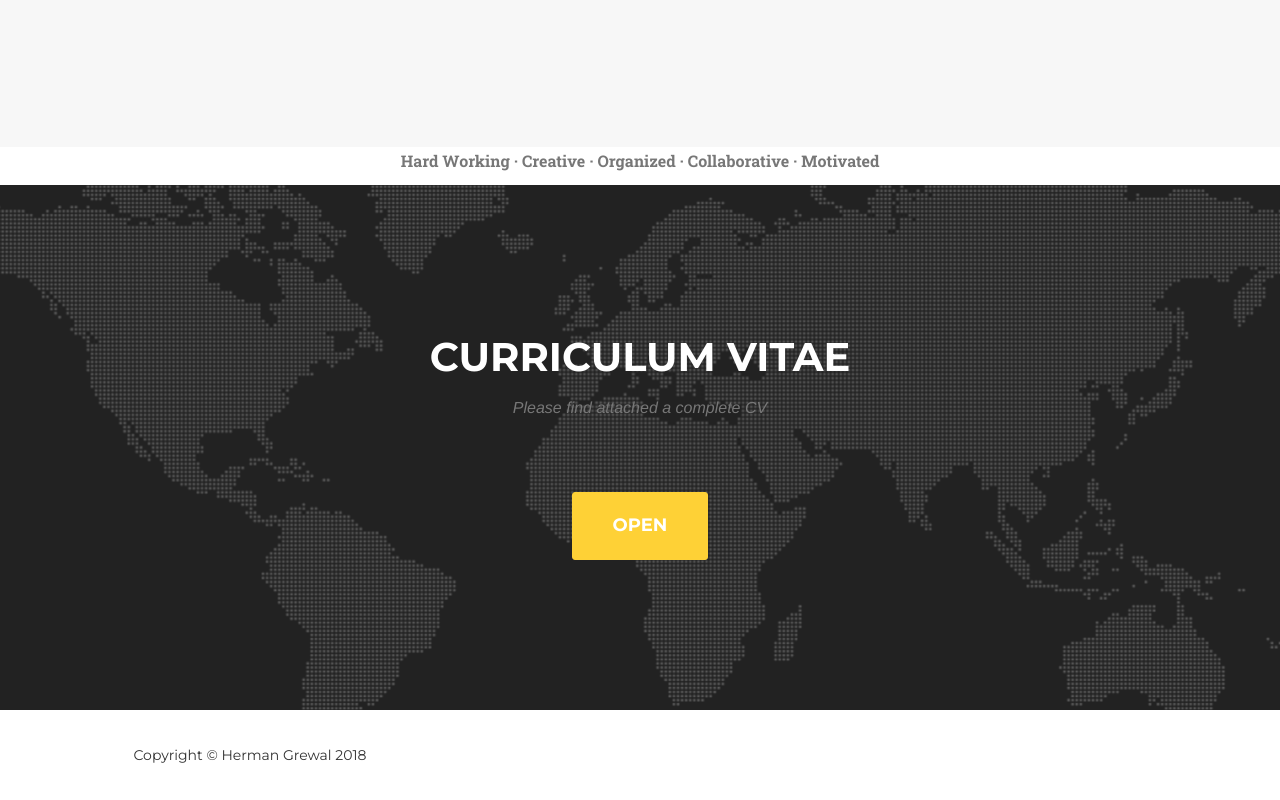
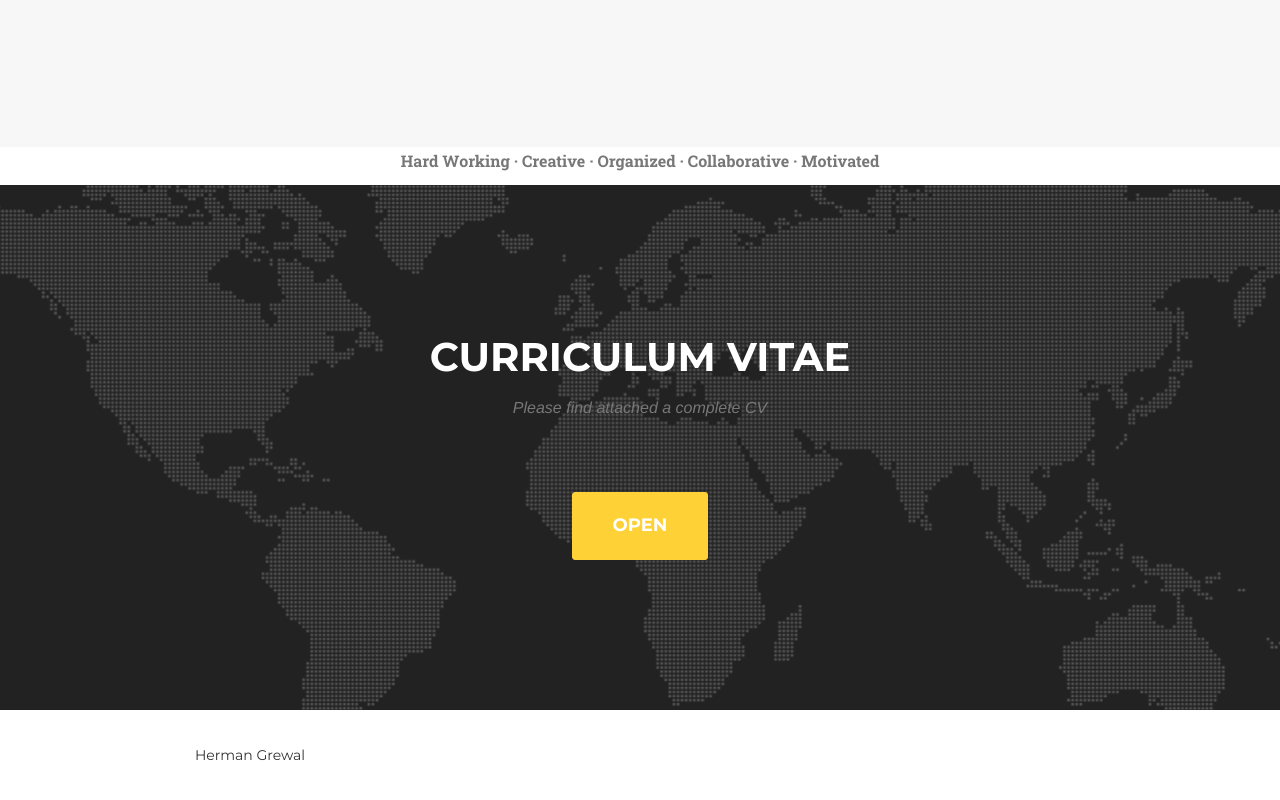
Before and after one commit to hermangrewal/hermangrewal.github.io, a plain HTML site: page index.html in a window 1280 px wide. Shown: the part 5045-5845 px from the top of the page. Drawn offline with nearby package versions, Linux system fonts and the light colour scheme; a web font is replaced by a local one.

Commit message:
Remove Copyright

```diff
--- a/index.html
+++ b/index.html
@@ -596,7 +596,7 @@
         <div class="container">
             <div class="row">
                 <div class="col-md-4">
-                    <span class="copyright">Copyright &copy; Herman Grewal 2018</span>
+                    <span class="copyright">Herman Grewal</span>
                 </div>
                 <!--
                 <div class="col-md-4">
```
